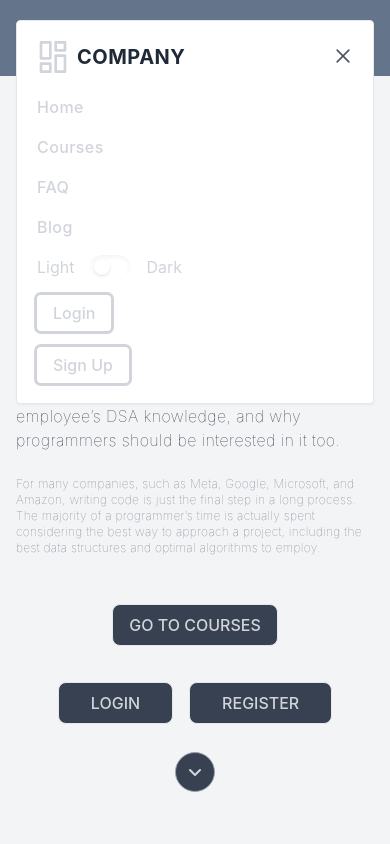
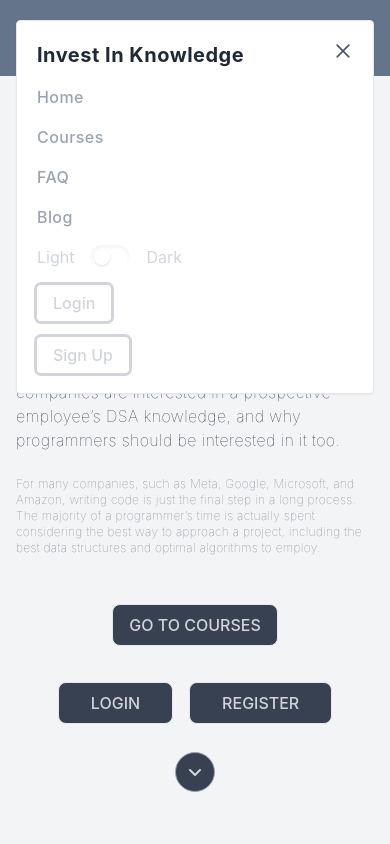
Before and after one commit to yusuf-khan-swd/invest-in-knowledge-client, a React (Create React App) app: page / in a window 390 px wide. Both pictures are taken after a click on the button "Open Menu". Shown: the top 844 px of the page. Built offline with nearby package versions, Linux system fonts and the light colour scheme; no server answers.

Commit message:
fix menu hamberger item

```diff
--- a/src/Pages/Shared/Header/Header.js
+++ b/src/Pages/Shared/Header/Header.js
@@ -180,31 +180,17 @@ const Header = () => {
                   <div className="p-5 bg-white border rounded shadow-sm">
                     <div className="flex items-center justify-between mb-4">
                       <div>
-                        <a
-                          href="/"
+                        <Link
+                          to="/"
                           aria-label="Company"
                           title="Company"
                           className="inline-flex items-center"
                         >
-                          <svg
-                            className="w-8 text-deep-white"
-                            viewBox="0 0 24 24"
-                            strokeLinejoin="round"
-                            strokeWidth="2"
-                            strokeLinecap="round"
-                            strokeMiterlimit="10"
-                            stroke="currentColor"
-                            fill="none"
-                          >
-                            <rect x="3" y="1" width="7" height="12" />
-                            <rect x="3" y="17" width="7" height="6" />
-                            <rect x="14" y="1" width="7" height="6" />
-                            <rect x="14" y="11" width="7" height="12" />
-                          </svg>
-                          <span className="ml-2 text-xl font-bold tracking-wide text-gray-800 uppercase">
-                            Company
+
+                          <span className="text-xl font-bold tracking-wide text-gray-800 capitalize">
+                            Invest In Knowledge
                           </span>
-                        </a>
+                        </Link>
                       </div>
                       <div>
                         <button
@@ -229,7 +215,7 @@ const Header = () => {
                             to="/home"
                             aria-label="Our home"
                             title="Our home"
-                            className="font-medium tracking-wide transition-colors duration-200 hover:text-black"
+                            className="font-medium tracking-wide transition-colors duration-200 text-gray-400 hover:text-black"
                           >
                             Home
                           </Link>
@@ -239,7 +225,7 @@ const Header = () => {
                             to="/courses"
                             aria-label="Our courses"
                             title="Our courses"
-                            className="font-medium tracking-wide transition-colors duration-200 hover:text-black"
+                            className="font-medium tracking-wide transition-colors duration-200 text-gray-400 hover:text-black"
                           >
                             Courses
                           </Link>
@@ -249,7 +235,7 @@ const Header = () => {
                             to="/faq"
                             aria-label="faq"
                             title="Frequently asked question"
-                            className="font-medium tracking-wide transition-colors duration-200 hover:text-black"
+                            className="font-medium tracking-wide transition-colors duration-200 text-gray-400 hover:text-black"
                           >
                             FAQ
                           </Link>
@@ -259,7 +245,7 @@ const Header = () => {
                             to="/blog"
                             aria-label="blog"
                             title="Blog"
-                            className="font-medium tracking-wide transition-colors duration-200 hover:text-black"
+                            className="font-medium tracking-wide transition-colors duration-200 text-gray-400 hover:text-black"
                           >
                             Blog
                           </Link>
```
